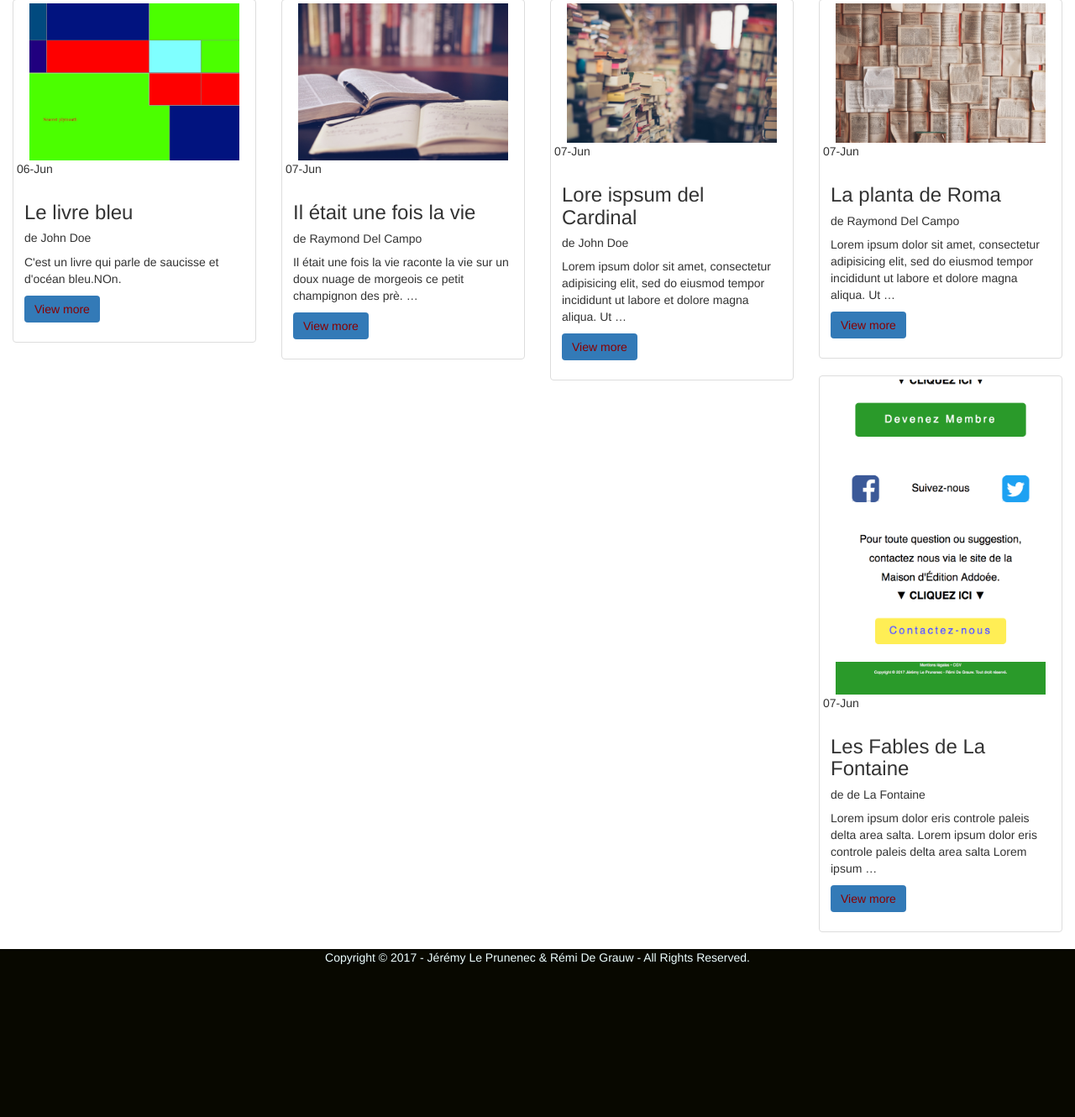
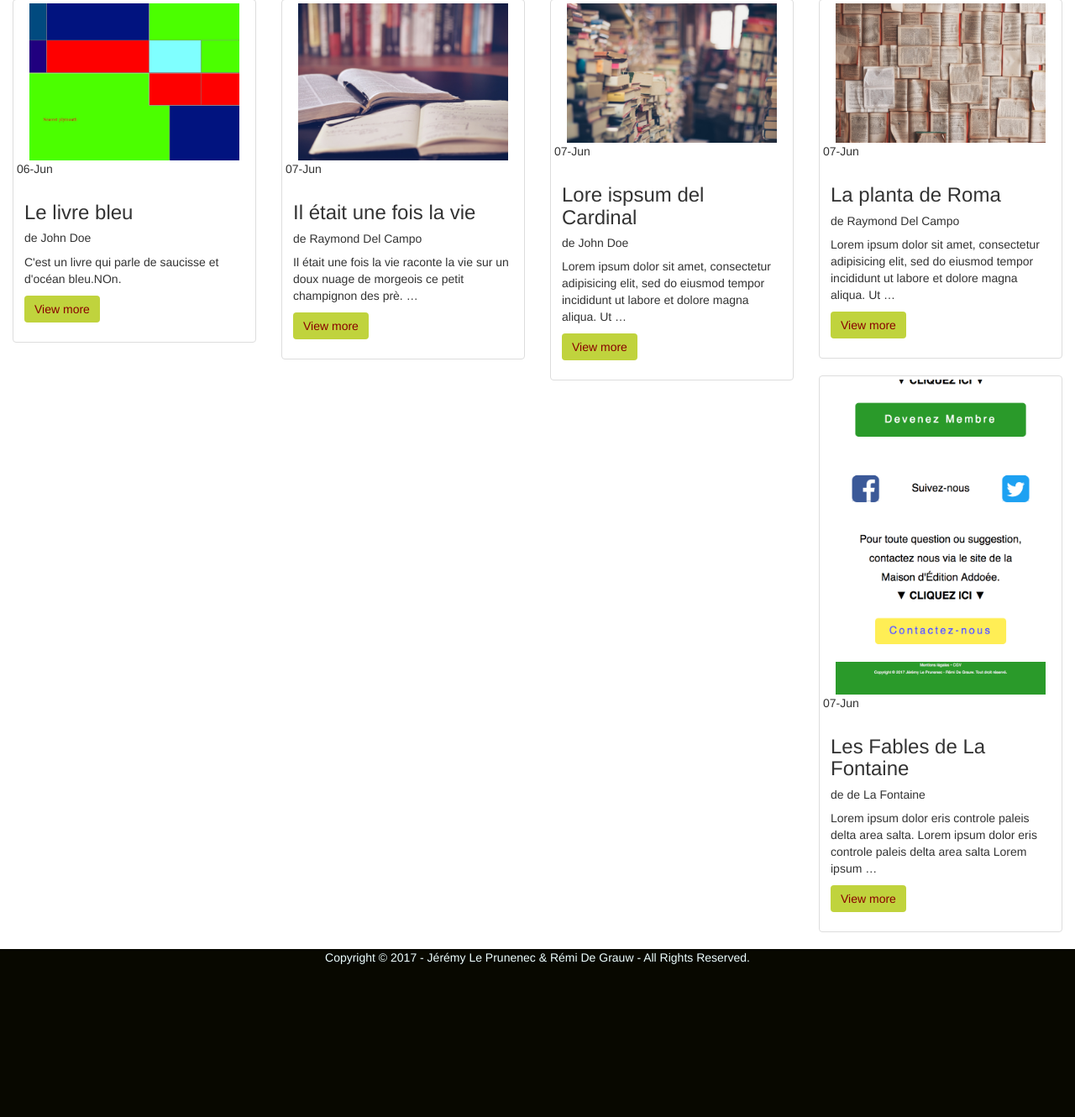
Before and after one commit to Mimyka/RTFB, a Django app: page /posts/ in a window 1280 px wide. Shown: the part 543-1873 px from the top of the page at 84% size. Run offline with Django 3.2, Linux system fonts and the light colour scheme; data comes from the database, SQL or seed files in the repository; some libraries are stand-ins or nearby versions.

Commit message:
Fix btn color

```diff
--- a/static/css/style.css
+++ b/static/css/style.css
@@ -15,7 +15,7 @@ li{
 }
 
 button, .btn{
-  background-color: #C0D33Dr !important;
+  background-color: #C0D33D !important;
   color: #800;
   border: none !important;
   transition: 0.25s all;
```
